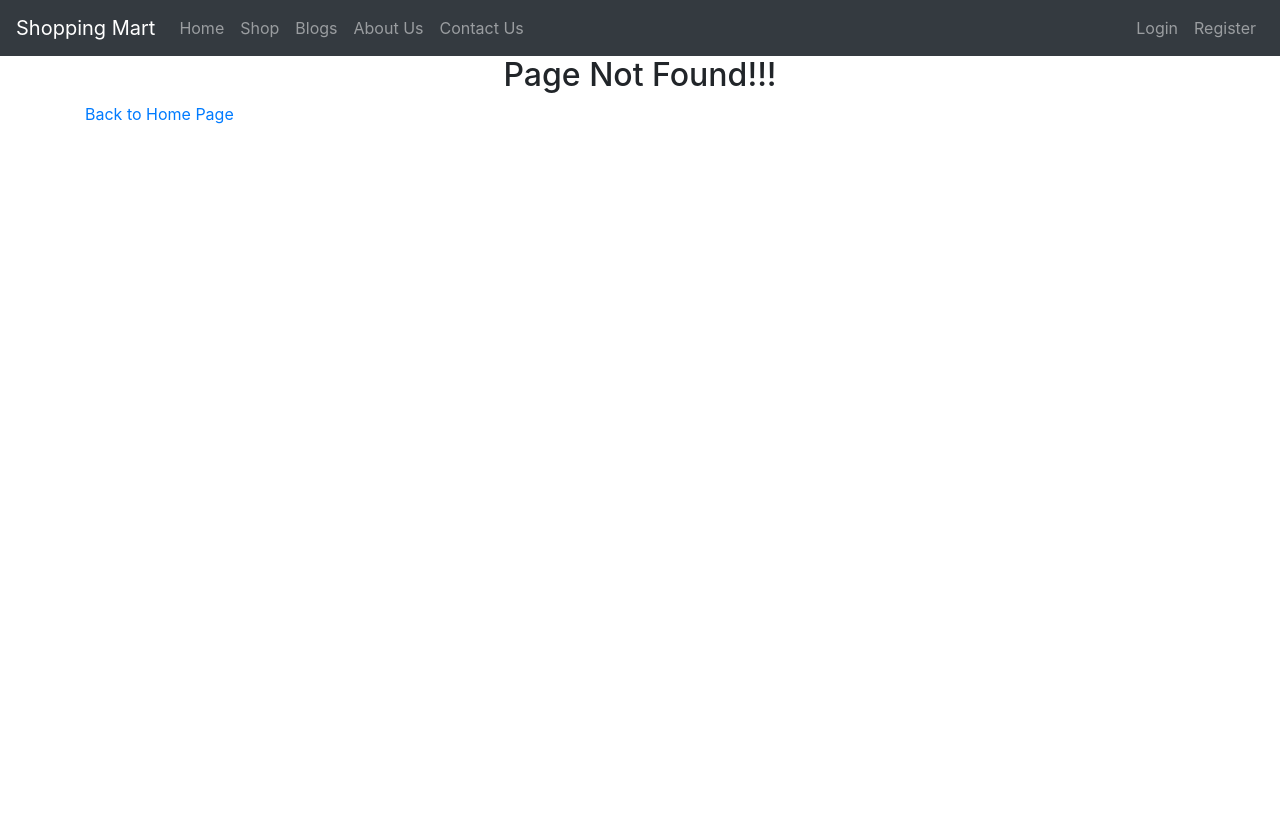
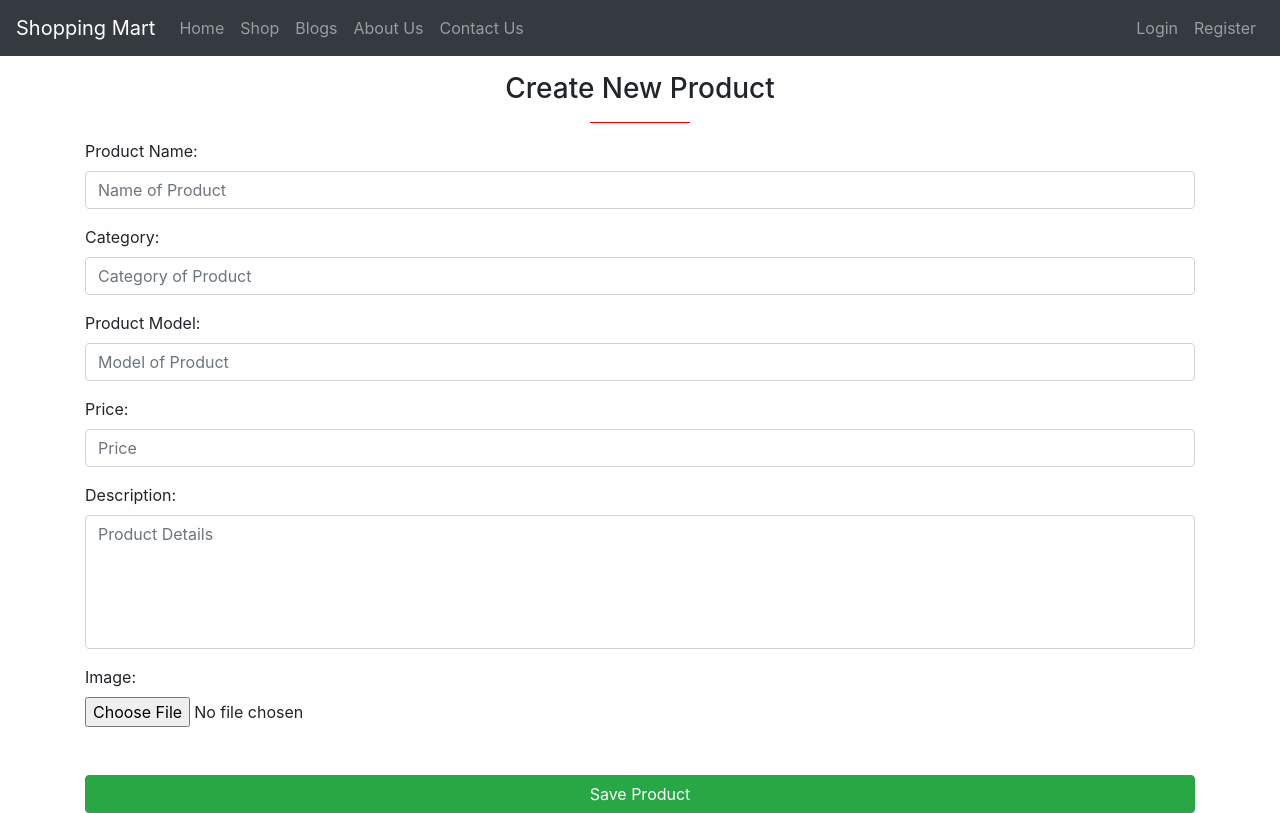
Before and after one commit to danishtariq2050/abc, a React (Create React App) app: page /addProduct in a window 1280 px wide. Before the commit this address had no page. Built offline with nearby package versions, Linux system fonts and the light colour scheme.

Commit message:
add component for add product

```diff
--- /dev/null
+++ b/src/components/Product/Product.jsx
@@ -0,0 +1,82 @@
+import { useState } from "react";
+import { useNavigate } from "react-router-dom";
+
+const AddProduct = () => {
+    const initialProduct = {
+        name: '',
+        model: '',
+        description: '',
+        price: '',
+        image: '',
+        category: '',
+    }
+
+    const [product, setProduct] = useState(initialProduct);
+    const navigateTo = useNavigate();
+
+    const handleProduct = async (e) => {
+        e.preventDefault();
+
+        const res = await fetch('http://localhost:5000/api/saveProducts', {
+            method: 'POST',
+            headers: {
+                'Content-Type': 'application/json'
+            },
+            body: JSON.stringify(product)
+        });
+
+        const data = await res.json();
+
+        if (data.status === 'ok') {
+            navigateTo('/dashboard');
+            alert(data.msg);
+        }
+
+        else {
+            alert(data.msg);
+        }
+    }
+
+    return (
+        <div>
+            <h3 className="my-3 text-center">Create New Product</h3>
+            <hr width="100" color="red" />
+
+            <form className="container" onSubmit={handleProduct}>
+                <div className="form-group">
+                    <label>Product Name:</label>
+                    <input type="text" placeholder="Name of Product" className="form-control" value={product.name} onChange={(e) => setProduct({ ...product, name: e.target.value })} />
+                </div>
+
+                <div className="form-group">
+                    <label>Category:</label>
+                    <input type="text" placeholder="Category of Product" className="form-control" value={product.category} onChange={(e) => setProduct({ ...product, category: e.target.value })} />
+                </div>
+
+                <div className="form-group">
+                    <label>Product Model:</label>
+                    <input type="text" placeholder="Model of Product" className="form-control" value={product.model} onChange={(e) => setProduct({ ...product, model: e.target.value })} />
+                </div>
+
+                <div className="form-group">
+                    <label>Price:</label>
+                    <input type="number" placeholder="Price" className="form-control" value={product.price} onChange={(e) => setProduct({ ...product, price: e.target.value })} />
+                </div>
+
+                <div className="form-group">
+                    <label>Description:</label>
+                    <textarea placeholder="Product Details" className="form-control" rows={5} style={{ resize: 'none' }} onChange={(e) => setProduct({ ...product, description: e.target.value })}>{product.description}</textarea>
+                </div>
+
+                <div className="form-group">
+                    <label>Image:</label>
+                    <input type="file" className="form-control-file" />
+                </div>
+
+                <button className="btn btn-success btn-block mt-5">Save Product</button>
+            </form >
+        </div >
+    )
+}
+
+export default AddProduct;
--- a/src/navigation/Nav.jsx
+++ b/src/navigation/Nav.jsx
@@ -15,6 +15,7 @@ import Blog from '../components/Blog/Blog';
 import BlogDetails from "../components/Blog/BlogDetails";
 import NotFound from "../components/NotFound/NotFound";
 import Dashboard from "../components/Dashboard/Dashboard";
+import AddProduct from "../components/Product/Product";
 
 function Nav() {
     return (
@@ -60,6 +61,7 @@ function Nav() {
                 <Route path="/blogs" element={<Blog />} />
                 <Route path="/blogs/:desc" element={<BlogDetails />} />
                 <Route path="/dashboard" element={<Dashboard />} />
+                <Route path="/addProduct" element={<AddProduct />} />
                 <Route path="*" element={<NotFound />} />
             </Routes>
         </Router >
```
